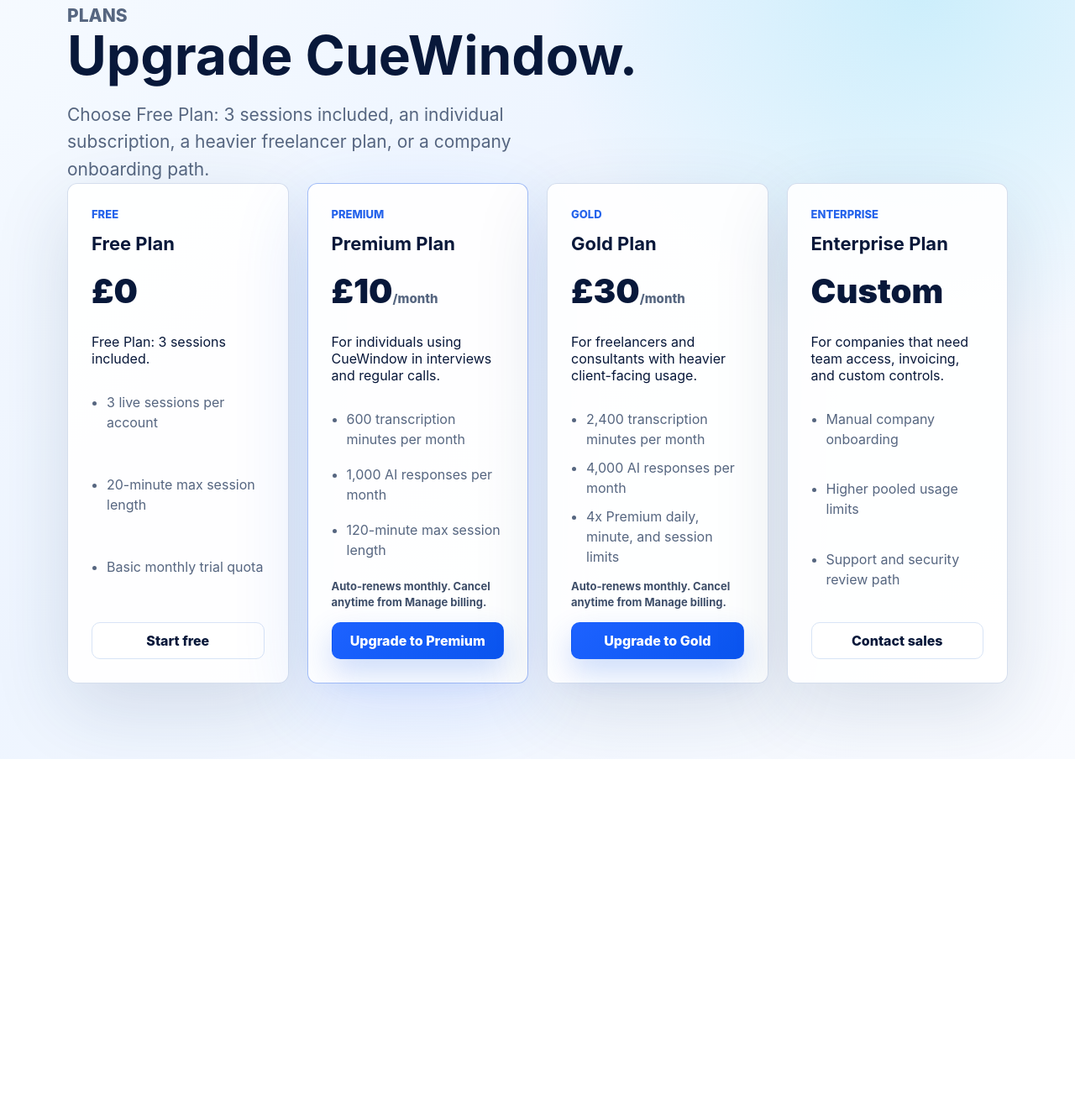
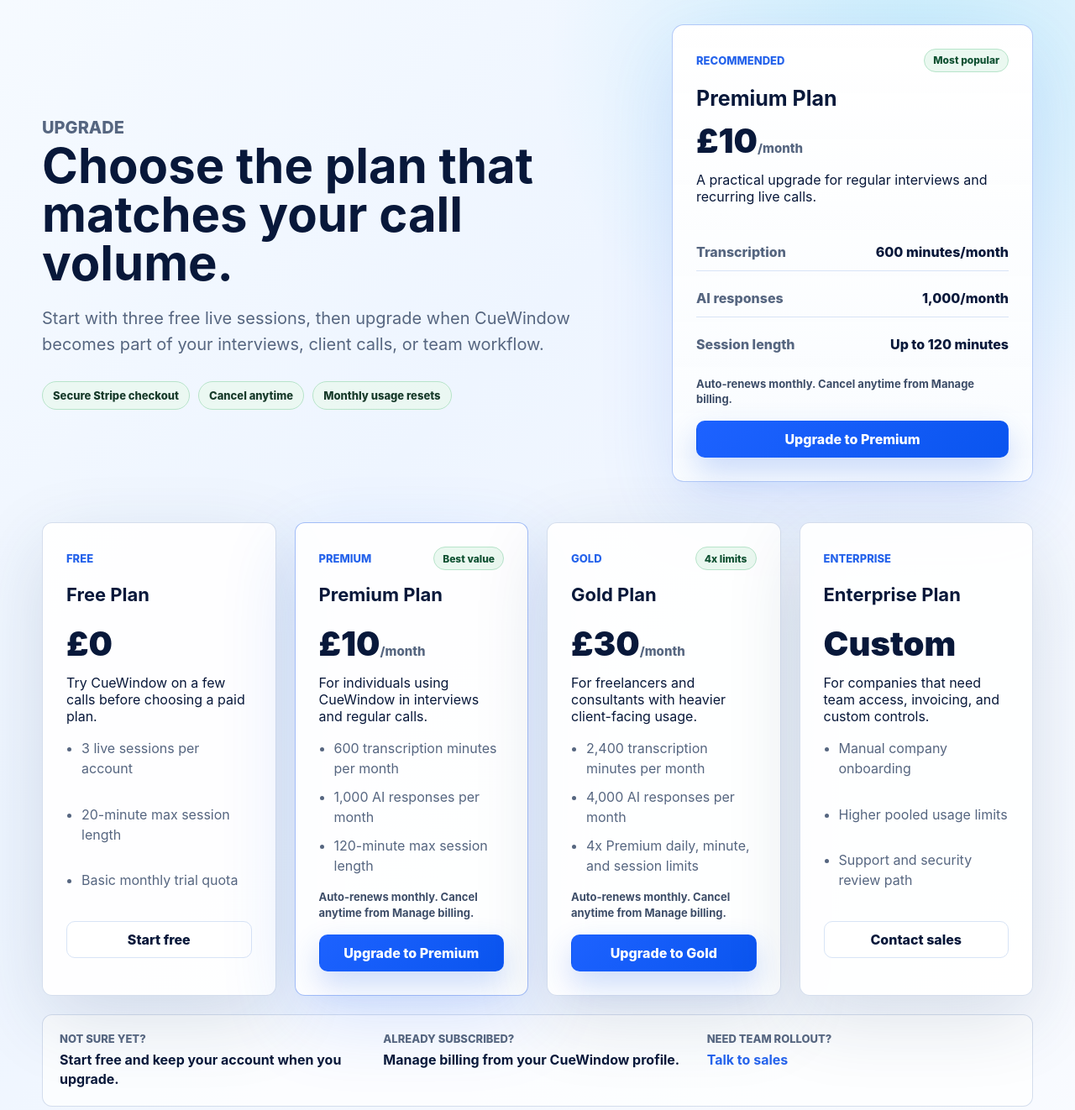
Before and after one commit to martinssplendour/cuewindow-web, a website: page public/upgrade/index.html in a window 1280 px wide. Shown: the part 192-1514 px from the top of the page at 84% size. Before the commit the page ends 1096 px from the top, so only its background shows below. Drawn offline with Linux system fonts and the light colour scheme.

Commit message:
feat: redesign upgrade page with recommended plan callout
Restructure the upgrade page hero into a recommendation card with usage
breakdown and billing assurances, and update pricing card styles to match.

```diff
--- a/public/styles.css
+++ b/public/styles.css
@@ -149,6 +149,33 @@
 .pricing-price span { color: var(--muted); font-size: 15px; font-weight: 800; }
 .pricing-renewal { margin: 0; color: #3d4d68 !important; font-size: 13px; font-weight: 750; line-height: 1.45; }
 .pricing-card ul { display: grid; gap: 10px; margin: 0; padding-left: 18px; color: var(--muted); line-height: 1.5; }
+.pricing-grid { grid-template-columns: repeat(4, minmax(220px, 1fr)); }
+.pricing-card { grid-template-rows: auto auto auto auto 1fr auto auto; gap: 16px; min-width: 0; }
+.pricing-card-head { display: flex; align-items: center; justify-content: space-between; gap: 12px; min-height: 28px; }
+.pricing-badge { display: inline-flex; align-items: center; min-height: 28px; padding: 0 10px; color: #0f5132; border: 1px solid #b7e4ca; border-radius: 999px; background: #eaf8f0; font-size: 12px; font-weight: 850; white-space: nowrap; }
+.pricing-summary { margin: 0; min-height: 58px; }
+.pricing-card .button, .pricing-card .button-outline, .upgrade-recommendation .button { width: 100%; }
+.upgrade-shell { width: min(1180px, calc(100vw - 40px)); }
+.upgrade-hero { display: grid; grid-template-columns: minmax(0, 1.1fr) minmax(340px, 430px); gap: clamp(24px, 4vw, 48px); align-items: stretch; padding: 50px 0 34px; }
+.upgrade-hero-copy { display: flex; flex-direction: column; justify-content: center; min-width: 0; }
+.upgrade-hero h1 { max-width: 780px; margin: 0; color: var(--ink); font-size: 58px; line-height: 1; letter-spacing: 0; }
+.upgrade-hero-copy > p { max-width: 680px; margin: 22px 0 0; color: var(--muted); font-size: 20px; line-height: 1.55; }
+.upgrade-assurances { display: flex; flex-wrap: wrap; gap: 10px; margin-top: 28px; }
+.upgrade-assurances span { display: inline-flex; align-items: center; min-height: 34px; padding: 0 12px; color: #183b2b; border: 1px solid #b7e4ca; border-radius: 999px; background: rgba(234, 248, 240, 0.86); font-size: 13px; font-weight: 850; }
+.upgrade-recommendation { display: grid; gap: 16px; padding: 28px; border: 1px solid rgba(37, 99, 235, 0.34); border-radius: 14px; background: linear-gradient(180deg, rgba(255, 255, 255, 0.94), rgba(249, 252, 255, 0.9)), var(--card); box-shadow: 0 30px 90px rgba(37, 99, 235, 0.14); }
+.upgrade-recommendation h2 { margin: 0; font-size: 25px; }
+.usage-list { display: grid; gap: 10px; margin: 0; }
+.usage-list div { display: flex; align-items: center; justify-content: space-between; gap: 16px; padding: 12px 0; border-bottom: 1px solid var(--line); }
+.usage-list div:last-child { border-bottom: 0; }
+.usage-list dt, .usage-list dd { margin: 0; }
+.usage-list dt { color: var(--muted); font-weight: 760; }
+.usage-list dd { color: var(--ink); font-weight: 850; text-align: right; }
+.upgrade-plans { margin-top: 14px; }
+.upgrade-support-strip { display: grid; grid-template-columns: repeat(3, minmax(0, 1fr)); gap: 18px; margin-top: 22px; padding: 20px; border: 1px solid rgba(159, 179, 214, 0.44); border-radius: 12px; background: rgba(255, 255, 255, 0.72); }
+.upgrade-support-strip div { min-width: 0; }
+.upgrade-support-strip span { display: block; margin-bottom: 6px; color: var(--muted); font-size: 13px; font-weight: 850; text-transform: uppercase; }
+.upgrade-support-strip strong { display: block; color: var(--ink); line-height: 1.45; }
+.upgrade-support-strip a { color: var(--blue); }
 
 .form { display: grid; gap: 18px; margin-top: 28px; }
 .form label { display: grid; gap: 8px; color: var(--ink); font-weight: 750; }
@@ -185,8 +212,9 @@
 @media (max-width: 920px) {
   .site-header { flex-wrap: wrap; }
   .site-nav { order: 3; width: 100%; overflow-x: auto; }
-  .hero, .auth-layout, .download-panel, .dashboard-grid, .support-options, .pricing-grid, .grid-2, .grid-3 { grid-template-columns: 1fr; }
+  .hero, .auth-layout, .download-panel, .dashboard-grid, .support-options, .pricing-grid, .upgrade-hero, .upgrade-support-strip, .grid-2, .grid-3 { grid-template-columns: 1fr; }
   .hero { min-height: 0; }
+  .upgrade-hero h1 { font-size: 48px; }
 }
 
 @media (max-width: 620px) {
@@ -194,5 +222,12 @@
   .site-actions { width: 100%; }
   .site-actions .button, .site-actions .button-outline { flex: 1; }
   .hero-panel, .hero-card-wrap, .section, .page-shell { padding: 34px 20px; width: 100%; }
+  .upgrade-shell { width: min(100%, calc(100vw - 32px)); padding-top: 28px; }
+  .upgrade-hero { padding: 28px 0 24px; }
+  .upgrade-hero h1 { font-size: 38px; }
+  .upgrade-hero-copy > p { font-size: 18px; }
+  .pricing-card, .upgrade-recommendation, .upgrade-support-strip { padding: 22px; }
+  .usage-list div { align-items: flex-start; flex-direction: column; gap: 4px; }
+  .usage-list dd { text-align: left; }
   .product-card, .auth-card, .dashboard-card, .content-card { padding: 24px; }
 }
--- a/public/upgrade/index.html
+++ b/public/upgrade/index.html
@@ -18,18 +18,47 @@
       </nav>
       <div class="site-actions"><a class="button-outline" href="/sign-in/">Sign in</a></div>
     </header>
-    <main class="page-shell">
-      <section class="page-hero">
-        <p class="eyebrow">Plans</p>
-        <h1>Upgrade CueWindow.</h1>
-        <p>Choose Free Plan: 3 sessions included, an individual subscription, a heavier freelancer plan, or a company onboarding path.</p>
+    <main class="page-shell upgrade-shell">
+      <section class="upgrade-hero">
+        <div class="upgrade-hero-copy">
+          <p class="eyebrow">Upgrade</p>
+          <h1>Choose the plan that matches your call volume.</h1>
+          <p>
+            Start with three free live sessions, then upgrade when CueWindow becomes part of
+            your interviews, client calls, or team workflow.
+          </p>
+          <div class="upgrade-assurances" aria-label="Billing assurances">
+            <span>Secure Stripe checkout</span>
+            <span>Cancel anytime</span>
+            <span>Monthly usage resets</span>
+          </div>
+        </div>
+        <article class="upgrade-recommendation" aria-label="Recommended plan">
+          <div class="pricing-card-head">
+            <span class="pricing-kicker">Recommended</span>
+            <span class="pricing-badge">Most popular</span>
+          </div>
+          <h2>Premium Plan</h2>
+          <p class="pricing-price">&pound;10<span>/month</span></p>
+          <p class="pricing-summary">A practical upgrade for regular interviews and recurring live calls.</p>
+          <dl class="usage-list">
+            <div><dt>Transcription</dt><dd>600 minutes/month</dd></div>
+            <div><dt>AI responses</dt><dd>1,000/month</dd></div>
+            <div><dt>Session length</dt><dd>Up to 120 minutes</dd></div>
+          </dl>
+          <p class="pricing-renewal">Auto-renews monthly. Cancel anytime from Manage billing.</p>
+          <button class="button" type="button" data-checkout-plan="premium">Upgrade to Premium</button>
+        </article>
       </section>
-      <section class="pricing-grid">
+
+      <section class="pricing-grid upgrade-plans" aria-label="CueWindow plans">
         <article class="pricing-card">
-          <span class="pricing-kicker">Free</span>
+          <div class="pricing-card-head">
+            <span class="pricing-kicker">Free</span>
+          </div>
           <h2>Free Plan</h2>
-          <p class="pricing-price">£0</p>
-          <p>Free Plan: 3 sessions included.</p>
+          <p class="pricing-price">&pound;0</p>
+          <p class="pricing-summary">Try CueWindow on a few calls before choosing a paid plan.</p>
           <ul>
             <li>3 live sessions per account</li>
             <li>20-minute max session length</li>
@@ -38,10 +67,13 @@
           <a class="button-outline" href="/sign-up/">Start free</a>
         </article>
         <article class="pricing-card is-featured">
-          <span class="pricing-kicker">Premium</span>
+          <div class="pricing-card-head">
+            <span class="pricing-kicker">Premium</span>
+            <span class="pricing-badge">Best value</span>
+          </div>
           <h2>Premium Plan</h2>
-          <p class="pricing-price">£10<span>/month</span></p>
-          <p>For individuals using CueWindow in interviews and regular calls.</p>
+          <p class="pricing-price">&pound;10<span>/month</span></p>
+          <p class="pricing-summary">For individuals using CueWindow in interviews and regular calls.</p>
           <ul>
             <li>600 transcription minutes per month</li>
             <li>1,000 AI responses per month</li>
@@ -51,10 +83,13 @@
           <button class="button" type="button" data-checkout-plan="premium">Upgrade to Premium</button>
         </article>
         <article class="pricing-card">
-          <span class="pricing-kicker">Gold</span>
+          <div class="pricing-card-head">
+            <span class="pricing-kicker">Gold</span>
+            <span class="pricing-badge">4x limits</span>
+          </div>
           <h2>Gold Plan</h2>
-          <p class="pricing-price">£30<span>/month</span></p>
-          <p>For freelancers and consultants with heavier client-facing usage.</p>
+          <p class="pricing-price">&pound;30<span>/month</span></p>
+          <p class="pricing-summary">For freelancers and consultants with heavier client-facing usage.</p>
           <ul>
             <li>2,400 transcription minutes per month</li>
             <li>4,000 AI responses per month</li>
@@ -64,10 +99,12 @@
           <button class="button" type="button" data-checkout-plan="gold">Upgrade to Gold</button>
         </article>
         <article class="pricing-card">
-          <span class="pricing-kicker">Enterprise</span>
+          <div class="pricing-card-head">
+            <span class="pricing-kicker">Enterprise</span>
+          </div>
           <h2>Enterprise Plan</h2>
           <p class="pricing-price">Custom</p>
-          <p>For companies that need team access, invoicing, and custom controls.</p>
+          <p class="pricing-summary">For companies that need team access, invoicing, and custom controls.</p>
           <ul>
             <li>Manual company onboarding</li>
             <li>Higher pooled usage limits</li>
@@ -76,6 +113,21 @@
           <a class="button-outline" href="mailto:support@splendoure.com?subject=CueWindow%20Enterprise%20Plan">Contact sales</a>
         </article>
       </section>
+
+      <section class="upgrade-support-strip" aria-label="Upgrade help">
+        <div>
+          <span>Not sure yet?</span>
+          <strong>Start free and keep your account when you upgrade.</strong>
+        </div>
+        <div>
+          <span>Already subscribed?</span>
+          <strong>Manage billing from your CueWindow profile.</strong>
+        </div>
+        <div>
+          <span>Need team rollout?</span>
+          <strong><a href="mailto:support@splendoure.com?subject=CueWindow%20Enterprise%20Plan">Talk to sales</a></strong>
+        </div>
+      </section>
       <div class="notice" id="siteNotice" hidden></div>
     </main>
     <script src="/config.js"></script>
```
